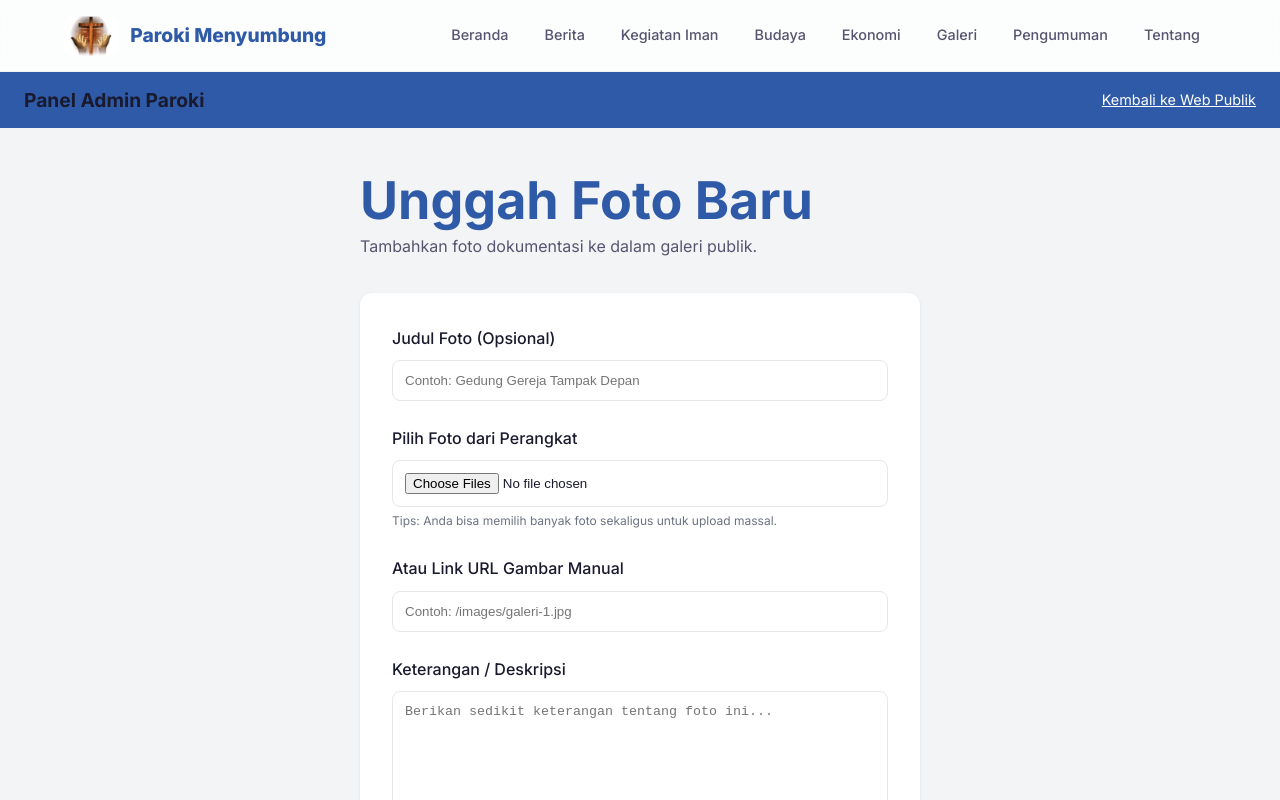
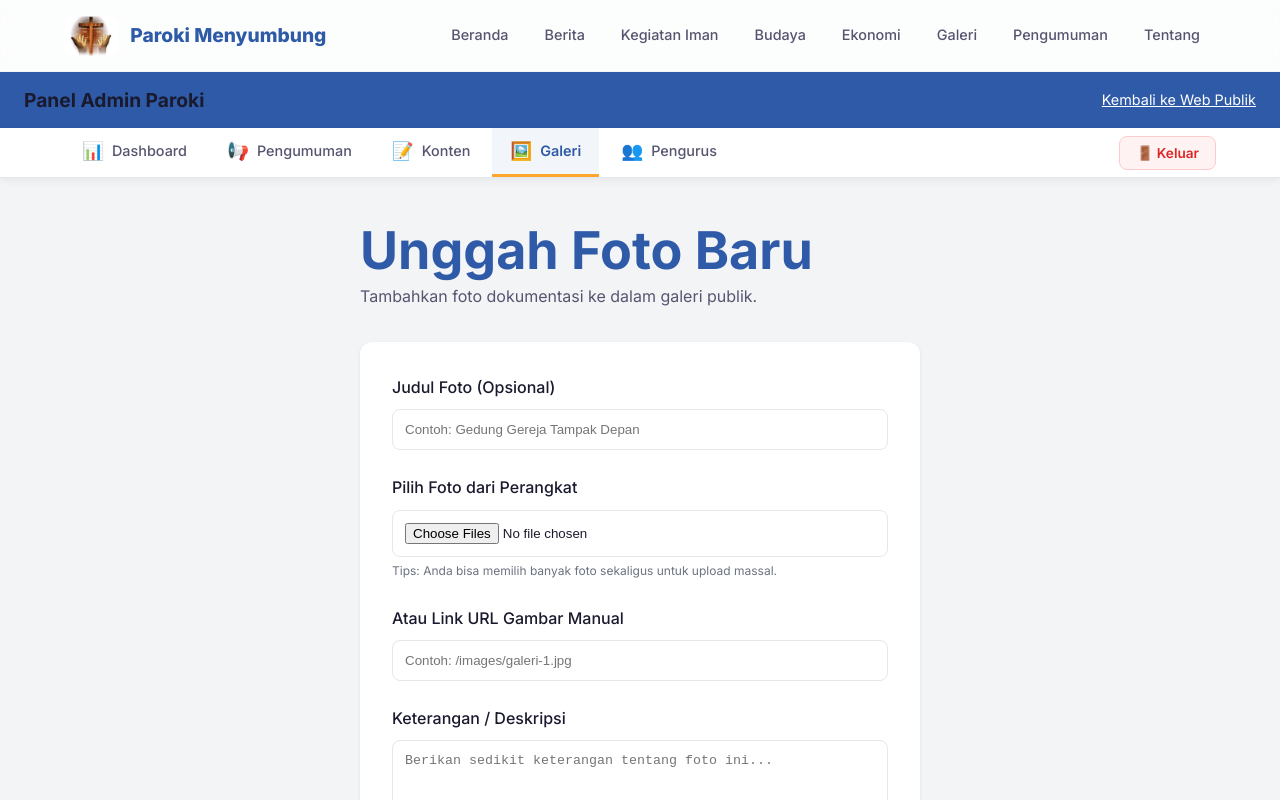
Before and after one commit to lisya-korn/paroki-menyumbung, a Next.js app: page /admin/galeri/baru in a window 1280 px wide. Shown: the top 800 px of the page. Built offline with nearby package versions, Linux system fonts and the light colour scheme; no server answers.

Commit message:
navbar admin

```diff
--- a/src/app/admin/layout.tsx
+++ b/src/app/admin/layout.tsx
@@ -1,5 +1,6 @@
 import { Suspense } from "react";
 import AdminNotifications from "@/components/admin/notifications";
+import AdminNavbar from "@/components/admin/admin-navbar";
 import Link from "next/link";
 import { getServerSession } from "next-auth";
 import { authOptions } from "@/lib/auth";
@@ -30,6 +31,7 @@ export default async function AdminLayout({
           <Link href="/" style={{ color: 'white', textDecoration: 'underline', fontSize: '0.9rem' }}>Kembali ke Web Publik</Link>
         </div>
       </header>
+      <AdminNavbar />
       <main>
         {children}
       </main>
--- a/src/app/globals.css
+++ b/src/app/globals.css
@@ -1587,3 +1587,123 @@ h3 {
     transform: rotate(360deg);
   }
 }
+
+/* ---- Admin Navigation Bar ---- */
+.admin-nav {
+  background: var(--color-white);
+  border-bottom: 1px solid var(--color-border);
+  box-shadow: 0 2px 8px rgba(0, 0, 0, 0.06);
+  position: sticky;
+  top: 0;
+  z-index: 100;
+}
+
+.admin-nav__inner {
+  display: flex;
+  align-items: center;
+  justify-content: space-between;
+  max-width: var(--max-width);
+  margin: 0 auto;
+  padding: 0 24px;
+}
+
+.admin-nav__links {
+  display: flex;
+  align-items: center;
+  gap: 4px;
+  overflow-x: auto;
+  -webkit-overflow-scrolling: touch;
+  scrollbar-width: none;
+}
+
+.admin-nav__links::-webkit-scrollbar {
+  display: none;
+}
+
+.admin-nav__link {
+  display: flex;
+  align-items: center;
+  gap: 8px;
+  padding: 14px 18px;
+  font-size: 0.9rem;
+  font-weight: 500;
+  color: var(--color-text-light);
+  white-space: nowrap;
+  border-bottom: 3px solid transparent;
+  transition: all var(--transition-fast);
+  text-decoration: none;
+}
+
+.admin-nav__link:hover {
+  color: var(--color-primary);
+  background: rgba(46, 90, 167, 0.04);
+}
+
+.admin-nav__link--active {
+  color: var(--color-primary);
+  font-weight: 600;
+  border-bottom-color: var(--color-accent);
+  background: rgba(46, 90, 167, 0.06);
+}
+
+.admin-nav__link-icon {
+  font-size: 1.1rem;
+  line-height: 1;
+}
+
+.admin-nav__link-label {
+  line-height: 1;
+}
+
+.admin-nav__logout {
+  display: flex;
+  align-items: center;
+  gap: 6px;
+  padding: 8px 16px;
+  font-size: 0.85rem;
+  font-weight: 600;
+  color: #DC2626;
+  background: #FEF2F2;
+  border: 1px solid #FECACA;
+  border-radius: var(--radius-sm);
+  cursor: pointer;
+  white-space: nowrap;
+  transition: all var(--transition-fast);
+}
+
+.admin-nav__logout:hover {
+  background: #FEE2E2;
+  border-color: #FCA5A5;
+  transform: translateY(-1px);
+}
+
+@media (max-width: 768px) {
+  .admin-nav__inner {
+    flex-direction: column;
+    padding: 0;
+    gap: 0;
+  }
+
+  .admin-nav__links {
+    width: 100%;
+    padding: 0 12px;
+    gap: 0;
+  }
+
+  .admin-nav__link {
+    padding: 12px 14px;
+    font-size: 0.82rem;
+    gap: 6px;
+  }
+
+  .admin-nav__link-icon {
+    font-size: 1rem;
+  }
+
+  .admin-nav__logout {
+    width: calc(100% - 24px);
+    justify-content: center;
+    margin: 8px 12px;
+    padding: 10px;
+  }
+}
--- /dev/null
+++ b/src/components/admin/admin-navbar.tsx
@@ -0,0 +1,49 @@
+"use client";
+
+import Link from "next/link";
+import { usePathname } from "next/navigation";
+import { signOut } from "next-auth/react";
+
+const navItems = [
+  { href: "/admin/dashboard", label: "Dashboard", icon: "📊" },
+  { href: "/admin/pengumuman", label: "Pengumuman", icon: "📢" },
+  { href: "/admin/konten", label: "Konten", icon: "📝" },
+  { href: "/admin/galeri", label: "Galeri", icon: "🖼️" },
+  { href: "/admin/staff", label: "Pengurus", icon: "👥" },
+];
+
+export default function AdminNavbar() {
+  const pathname = usePathname();
+
+  // Don't show navbar on login page
+  if (pathname === "/admin/login") return null;
+
+  return (
+    <nav className="admin-nav">
+      <div className="admin-nav__inner">
+        <div className="admin-nav__links">
+          {navItems.map((item) => {
+            const isActive =
+              pathname === item.href || pathname.startsWith(item.href + "/");
+            return (
+              <Link
+                key={item.href}
+                href={item.href}
+                className={`admin-nav__link ${isActive ? "admin-nav__link--active" : ""}`}
+              >
+                <span className="admin-nav__link-icon">{item.icon}</span>
+                <span className="admin-nav__link-label">{item.label}</span>
+              </Link>
+            );
+          })}
+        </div>
+        <button
+          onClick={() => signOut({ callbackUrl: "/admin/login" })}
+          className="admin-nav__logout"
+        >
+          🚪 Keluar
+        </button>
+      </div>
+    </nav>
+  );
+}
```
